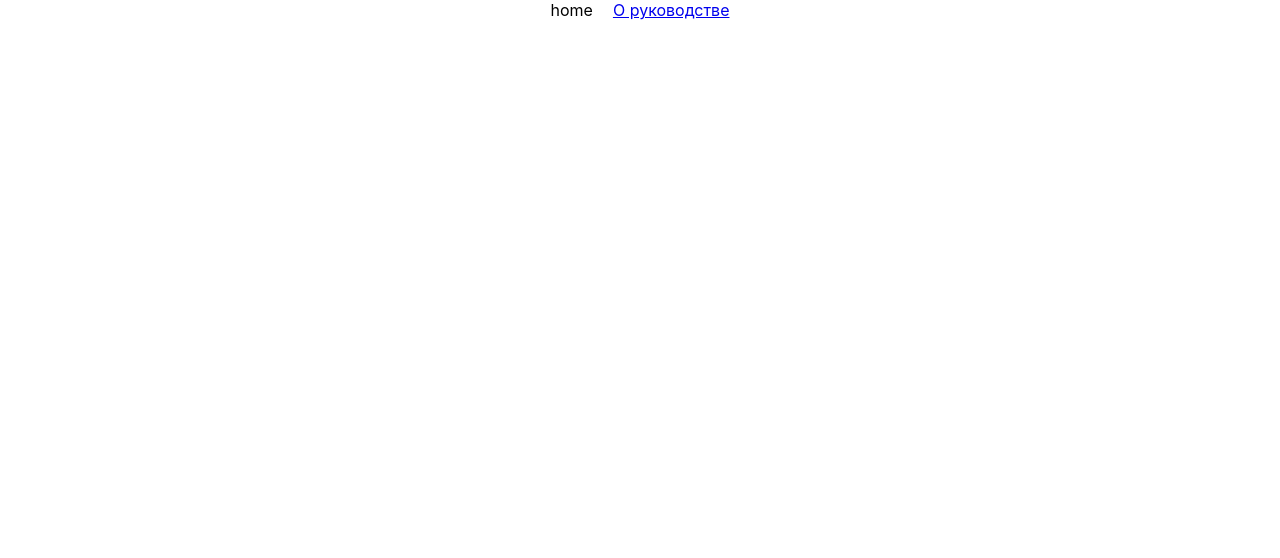
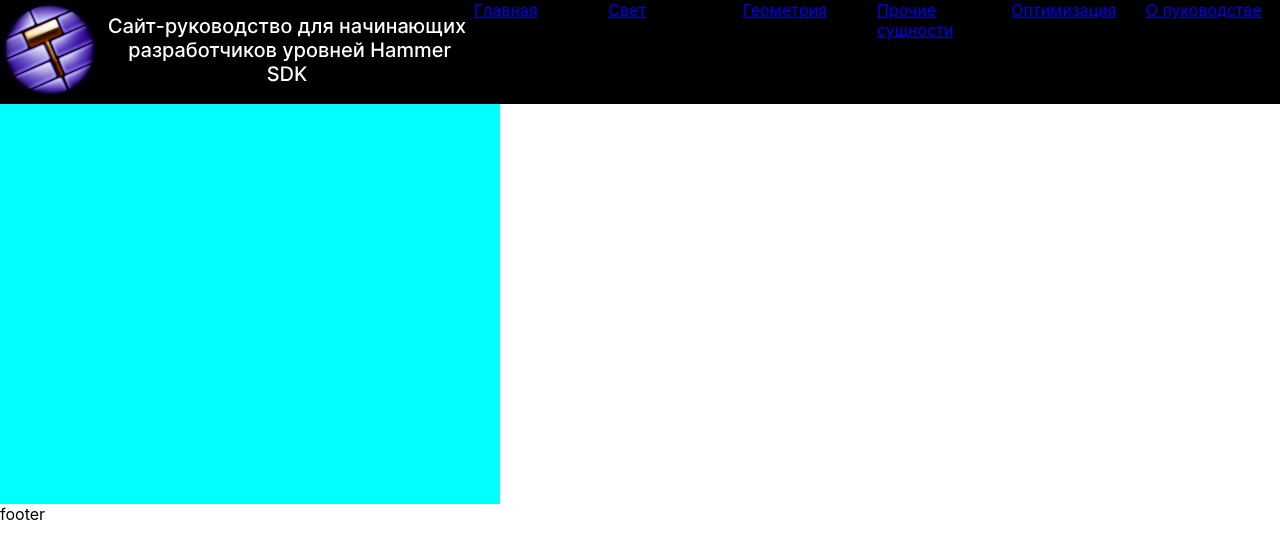
Before and after one commit to Scorih/PRW2_SIA, a React (Create React App) app: page /home_page in a window 1280 px wide. Shown: the top 558 px of the page. Built offline with nearby package versions, Linux system fonts and the light colour scheme.

Commit message:
Немного поработал над хедером

```diff
--- a/src/App.css
+++ b/src/App.css
@@ -1,5 +1,5 @@
 .App {
-  text-align: center;
+  /*text-align: center;*/
 }
 
 .App-logo {
--- a/src/App.js
+++ b/src/App.js
@@ -2,16 +2,19 @@ import './App.css';
 import { BrowserRouter, Route, Routes } from 'react-router-dom';
 import AboutUsPage from './pages/about_us';
 import HomePage from './pages/home_page';
+import { HeaderPage } from './pages/header';
 
 function App() {
   return (
     <div className="App">
       <BrowserRouter>
+      <HeaderPage />
       <Routes>
         <Route path={'/'} element={''} />
         <Route path={'/about_us'} element={<AboutUsPage/>} />
         <Route path={'/home_page'} element={<HomePage/>} />
       </Routes>
+      <footer>footer</footer>
       </BrowserRouter>
     </div>
   );
--- /dev/null
+++ b/src/pages/header/index.jsx
@@ -0,0 +1,19 @@
+import React from "react";
+import './style.scss'
+import { Link } from 'react-router-dom'
+
+export const HeaderPage = () => {
+    return <div className={"header"}>
+        <div className={'header__logo'}>
+            <img src={'/assets/logo.svg'} />
+        </div>
+        <div className={'header__menu'}>
+            <div><Link to={'/about_us'}>Главная</Link></div>
+            <div><Link to={'/about_us'}>Свет</Link></div>
+            <div><Link to={'/about_us'}>Геометрия</Link></div>
+            <div><Link to={'/about_us'}>Прочие сущности</Link></div>
+            <div><Link to={'/about_us'}>Оптимизация</Link></div>
+            <div><Link to={'/about_us'}>О пуководстве</Link></div>
+        </div>
+    </div>
+}
--- /dev/null
+++ b/src/pages/header/style.scss
@@ -0,0 +1,20 @@
+.header {
+    background-color: black;
+    display: flex;
+
+    &__menu{
+        flex: 3;
+        display: flex;
+        left: 50%;
+
+        >div{
+        flex: 1;
+        }
+    }
+
+    &__logo{
+        flex: 1;
+
+    }
+
+}
--- a/src/pages/home_page/index.jsx
+++ b/src/pages/home_page/index.jsx
@@ -1,10 +1,9 @@
 import React from 'react'
-import { Link } from 'react-router-dom'
+import './style.scss'
 
 const HomePage = () => {
-    return <div>
-        <span style={{marginRight:20}}>home</span>
-        <Link to={'/about_us'}>О руководстве</Link>
+    return <div className={'home_page'}>
+
     </div>
 }
 
--- /dev/null
+++ b/src/pages/home_page/style.scss
@@ -0,0 +1,5 @@
+.home_page {
+    background-color: aqua;
+    height: 400px;
+    width: 500px;
+}
```
Also changed, not shown: public/assets/logo.svg (added).
